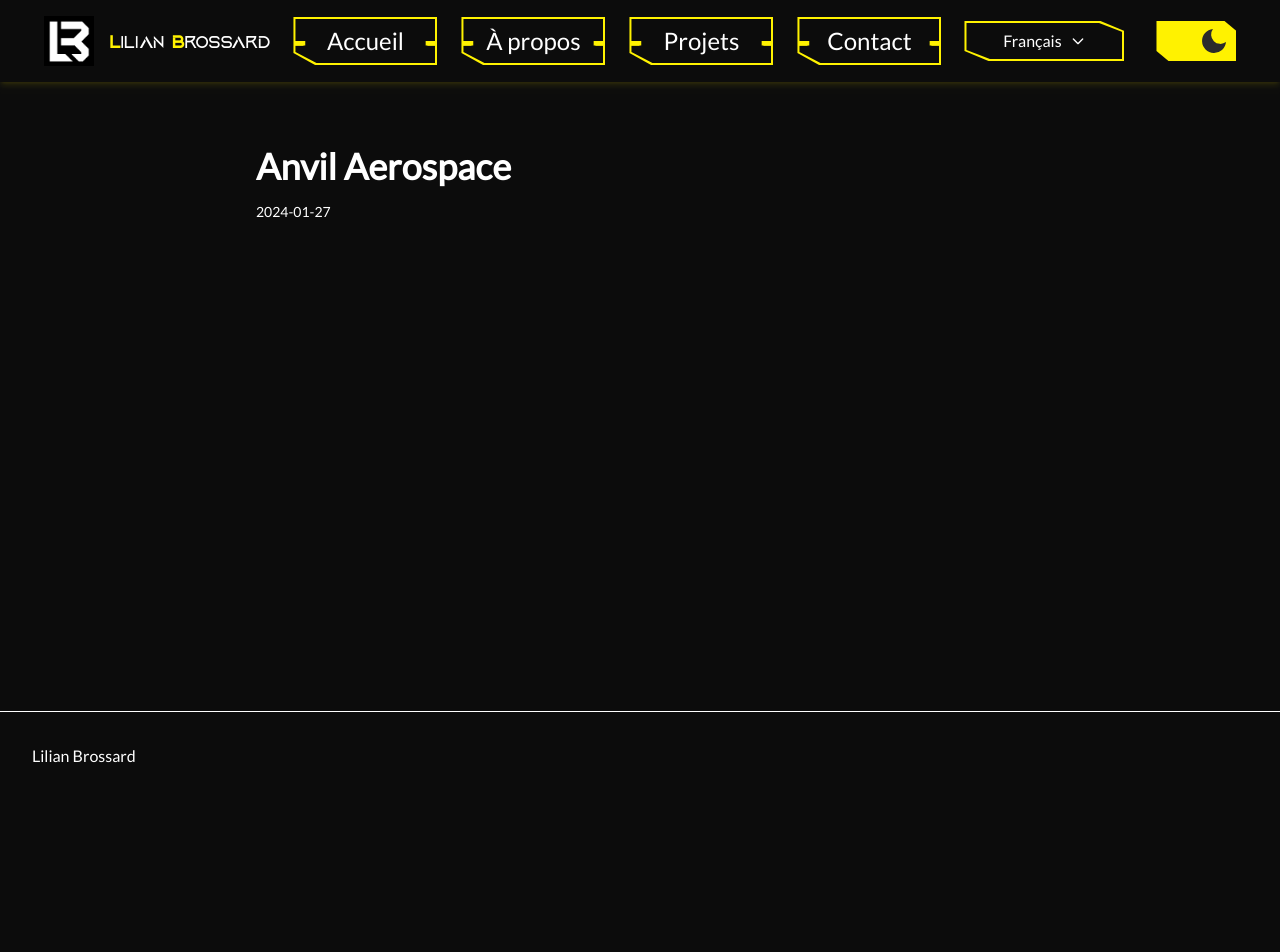
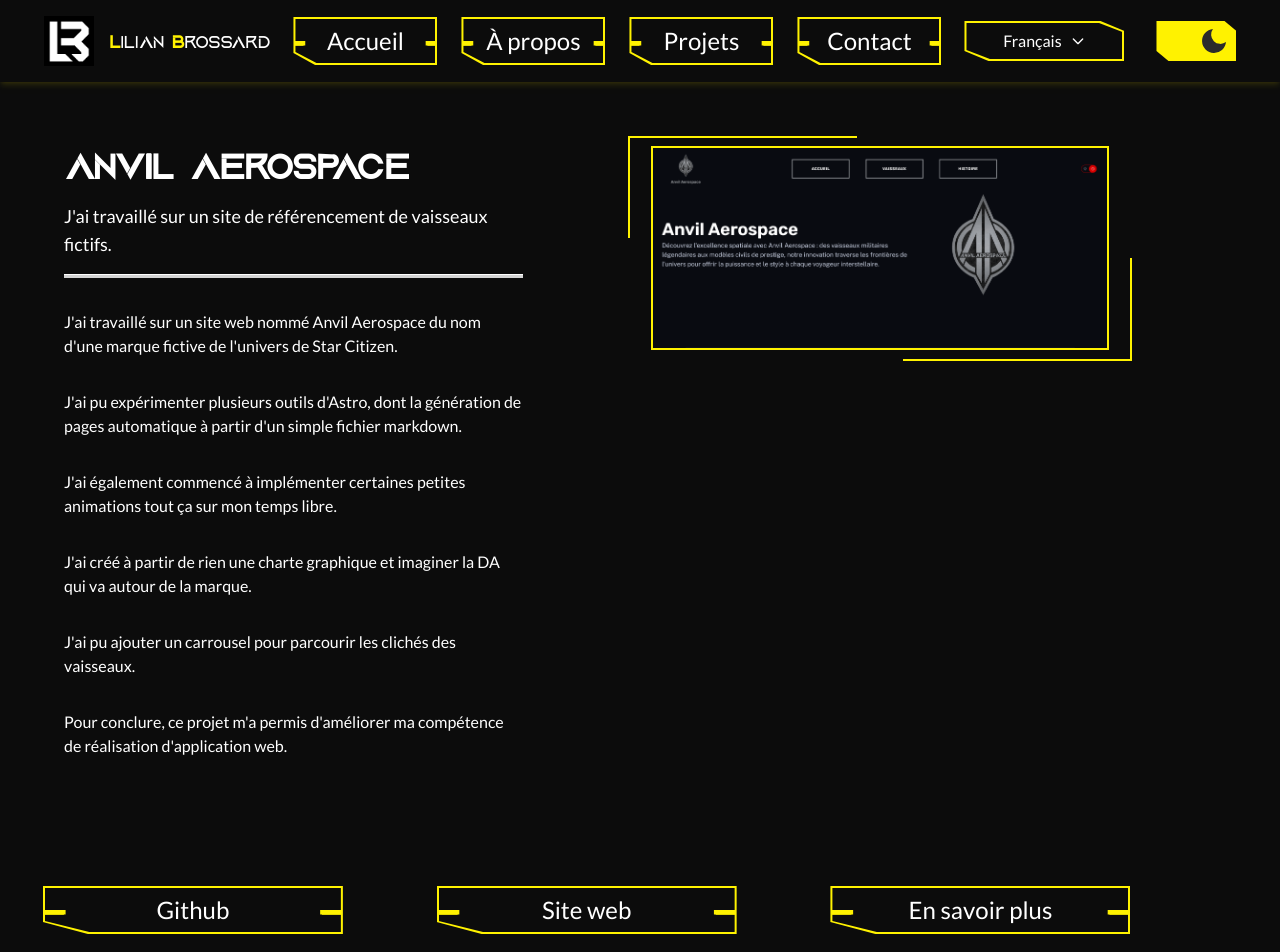
Before and after one commit to LilianBrossard/lilian-brossard, a Next.js app: page /projet/Anvil in a window 1280 px wide. Shown: the top 952 px of the page. Before the commit the page ends 800 px from the top, so only its background shows below. Built offline with nearby package versions, Linux system fonts and the light colour scheme; a web font is replaced by a local one.

Commit message:
unique project

```diff
--- a/app/projet/[slug]/page.tsx
+++ b/app/projet/[slug]/page.tsx
@@ -2,6 +2,9 @@
 import Navbar from "@/components/Navbar";
 import Footer from "@/components/Footer";
 import Translate from "@/utils/Translate";
+import LinkProjets from "@/components/LinkProjets";
+import Image from "next/image";
+import Link from "next/link";
 
 import { notFound } from "next/navigation";
 
@@ -27,15 +30,94 @@
 
   return (
     <div className="flex min-h-screen flex-col">
-      <Navbar />
-      <main className="flex-1 py-16 px-8">
-        <article className="max-w-3xl mx-auto">
-          <h1 className="text-4xl font-bold mb-4">
-            <Translate dict={project.title} />
-          </h1>
-          <p className="text-sm mb-8">{project.date}</p>
-        </article>
-      </main>
+      <div className="w-full sticky top-0 z-40">
+        <Navbar />
+        <div className="block lg:hidden h-16"></div>
+      </div>
+      <div>
+        <div
+          key={project.slug}
+          className="relative w-11/12 transition-colors duration-300"
+        >
+          <div className="hidden lg:flex group/circle w-full h-full relative flex-row justify-center items-start overflow-hidden">
+            <div className="absolute -z-10 top-0 left-0 w-0 h-0 group-hover/circle:w-[75vw] group-hover/circle:h-[75vw] transition-all duration-700 rounded-br-full bg-background opacity-30"></div>
+            <div className="w-1/2 h-full p-8 xl:p-16 flex flex-col justify-start items-start overflow-hidden">
+              <h4 className="text-3xl xl:text-4xl font-bold font-(family-name:--font-aquire) uppercase text-foreground hover:text-(--accentuation) transition-colors duration-300">
+                <Translate dict={project.title} />
+              </h4>
+              <p className="my-4 text-lg text-foreground">
+                <Translate dict={project.description} />
+              </p>
+              <hr className="h-1 w-full bg-(--foreground-secondary)" />
+              {project.details.map((detail, index) => (
+                <p key={index} className="mt-8 text-md text-foreground">
+                  <Translate dict={detail} />
+                </p>
+              ))}
+            </div>
+            <div className="w-1/2 h-full p-16 flex justify-center items-center">
+              <div className="relative">
+                <div className="absolute inset-0 w-1/2 h-1/2 -top-[5%] -left-[5%] border-t-2 border-l-2 border-(--primary)"></div>
+                <div className="absolute inset-0 w-1/2 h-1/2 top-[55%] left-[55%] border-b-2 border-r-2 border-(--primary)"></div>
+                {project.images[0] && (
+                  <Image
+                    src={`/projets/${project.images[0]}`}
+                    alt={project.title.FRA}
+                    width={1000}
+                    height={1000}
+                    className="object-contain border-2 border-(--primary)"
+                  />
+                )}
+              </div>
+            </div>
+          </div>
+          <div className="hidden lg:block py-16">
+            <LinkProjets
+              site={project.site}
+              git={project.git}
+              project={`/projet/${project.slug}`}
+              horizontal={true}
+            />
+          </div>
+          <div className="flex lg:hidden w-full h-full relative flex-col justify-start items-start gap-4 overflow-hidden p-6">
+            <Link href={`/projet/${project.slug}`}>
+              <h4 className="text-3xl font-bold font-(family-name:--font-aquire) uppercase text-foreground hover:text-(--accentuation) transition-colors duration-300">
+                <Translate dict={project.title} />
+              </h4>
+            </Link>
+            <p className="text-lg font-bold text-foreground">
+              <Translate dict={project.description} />
+            </p>
+            <hr className="h-1 w-full bg-(--foreground-secondary)" />
+            {project.details.map((detail, index) => (
+              <p key={index} className="mt-4 text-md text-foreground">
+                <Translate dict={detail} />
+              </p>
+            ))}
+            <hr className="h-1 w-full bg-(--foreground-secondary)" />
+
+            <div className="relative">
+              <div className="absolute inset-0 w-1/2 h-1/2 -top-[2%] -left-[2%] border-t-2 border-l-2 border-(--primary)"></div>
+              <div className="absolute inset-0 w-1/2 h-1/2 top-[52%] left-[52%] border-b-2 border-r-2 border-(--primary)"></div>
+              {project.images[0] && (
+                <Image
+                  src={`/projets/${project.images[0]}`}
+                  alt={project.title.FRA}
+                  width={1000}
+                  height={1000}
+                  className="object-contain border-2 border-(--primary)"
+                />
+              )}
+            </div>
+            <hr className="h-1 w-full bg-(--foreground-secondary)" />
+            <LinkProjets
+              site={project.site}
+              git={project.git}
+              project={`/projet/${project.slug}`}
+            />
+          </div>
+        </div>
+      </div>
       <Footer />
     </div>
   );
--- a/components/LinkProjets.tsx
+++ b/components/LinkProjets.tsx
@@ -14,6 +14,7 @@
   site?: string | null;
   project?: string | null;
   toutProjet?: string | null;
+  horizontal?: boolean;
 }
 
 export default function LinkProjets({
@@ -21,6 +22,7 @@
   site = null,
   project = null,
   toutProjet = null,
+  horizontal = false,
 }: LinkProjetsProps) {
   const { LangVariable } = useLangContext();
 
@@ -67,7 +69,11 @@
   ];
 
   return (
-    <div className="w-full lg:w-1/6 lg:h-4/5 flex flex-col gap-2 justify-around items-center lg:items-end">
+    <div
+      className={`w-full flex ${
+        horizontal ? "flex-row" : "flex-col lg:w-1/6 lg:h-4/5"
+      } gap-2 justify-around items-center lg:items-end`}
+    >
       {git && (
         <LinkStyle
           lien={git}
```
